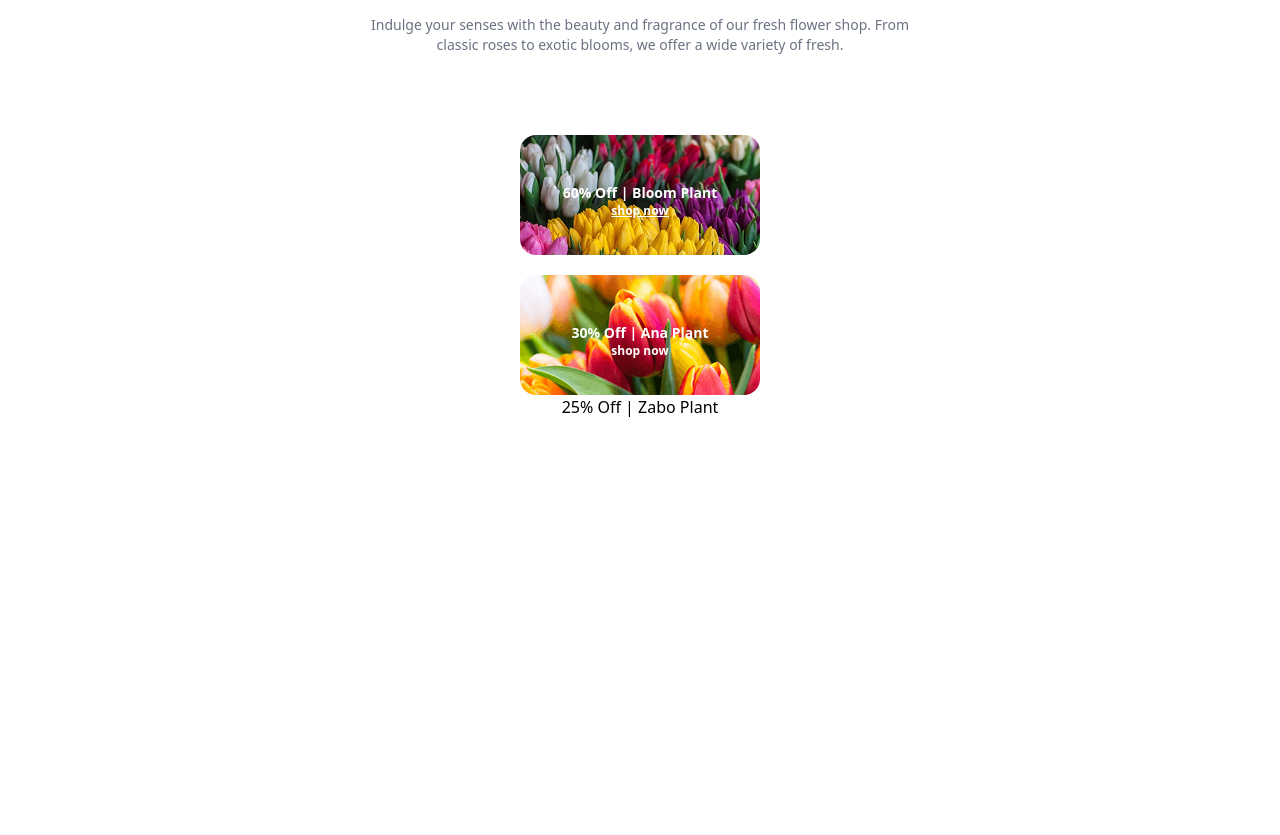
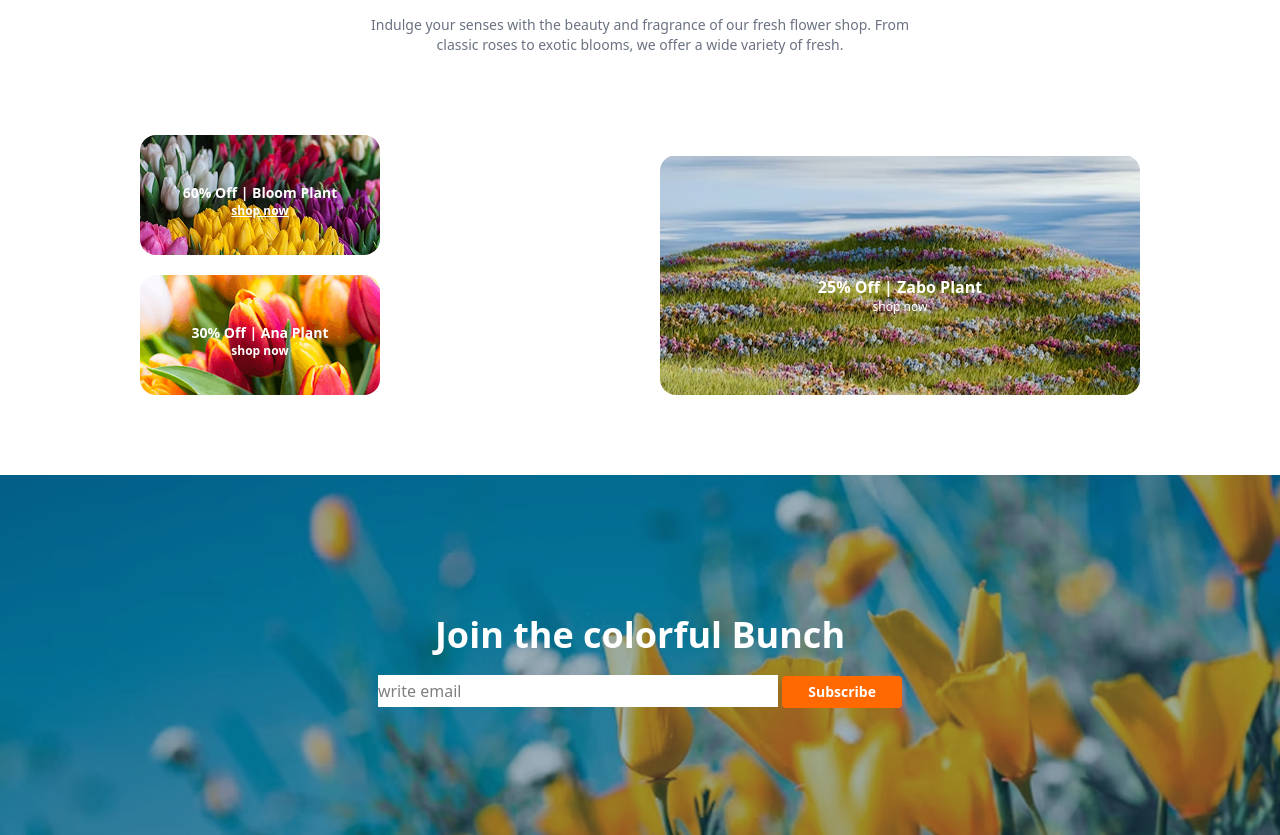
Before and after one commit to Alaminislamtuhin/correction-my-2nd-assignment, a plain HTML site: page index.html in a window 1280 px wide. Shown: the part 2080-2915 px from the top of the page. Before the commit the page ends 2499 px from the top, so only its background shows below. Drawn offline with nearby package versions, Linux system fonts and the light colour scheme.

Commit message:
added the more section under the main section bg image and form section and form title .and resposive file

```diff
--- a/index.html
+++ b/index.html
@@ -117,8 +117,8 @@
                      classic roses to exotic blooms, we offer a wide variety of fresh.</p>
             </div>
             </section>
-            <section class="text-center mt-20  ">
-            <div>
+            <section class="text-center mt-20 md:flex grid grid-cols-1 sm:grid-cols-2 md:grid-cols-4 ">
+            <div class=" mx-auto">
                 <div class="bg-no-repeat w-60 h-30 py-12 rounded-2xl mx-auto" style="background-image: url(assets/deal-bloom.png);">
                 <p class="font-bold text-sm text-white">60% Off | Bloom Plant</p>
                 <p class="font-semibold text-xs text-white underline">shop now</p>
@@ -128,11 +128,20 @@
                 <p class="font-semibold text-xs text-white ">shop now </p>
             </div>
             </div>
-            <div>
-                <p>25% Off | Zabo Plant</p>
+            <div class="bg-no-repeat w-120 h-60 py-24 rounded-2xl mx-auto mt-5" style="background-image: url(assets/deal-zabo.png);">                   >
+                <p class="font-bold texet-sm text-white">25% Off | Zabo Plant</p>
+                <p class="font-normal text-xs text-white">shop now</p>
 
             </div>
         </section>
+        <section class="text-center mt-20 mx-auto">
+            <div class="h-90 py-35" style="background-image: url(assets/news-letter-bg.png);">
+                <h1 class="font-bold text-4xl text-white">Join the colorful Bunch</h1>
+                <input type="email" id="email" class="bg-white md:w-100 h-8 mt-5" placeholder="write email" required>
+            <button class="bg-orange-500 w-30 h-8 font-semibold text-sm text-white rounded-sm">Subscribe</button>
+            </div>
+        </section>
+
     </main>
 
 </body>
```
